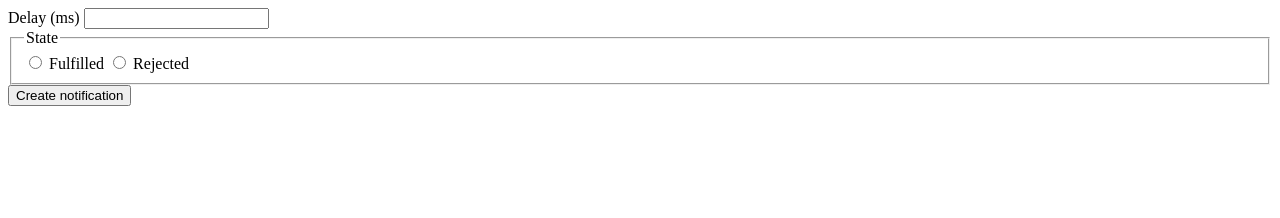
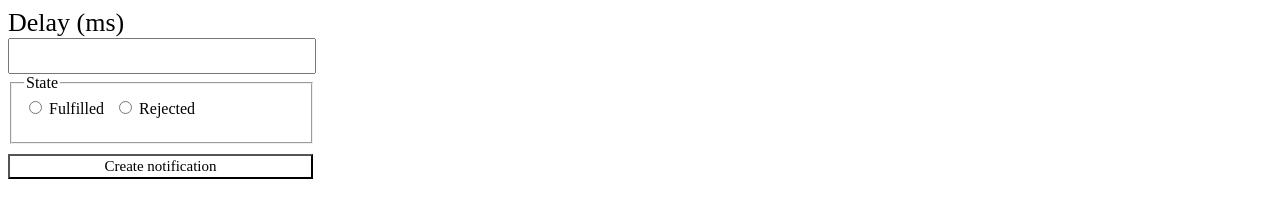
Before and after one commit to Anton777-crypto/goit-js-hw-10, a plain HTML site: page 2-snackbar.html in a window 1280 px wide. Drawn offline with Linux system fonts and the light colour scheme.

Commit message:
Deploying to gh-pages from @ Anton777-crypto/goit-js-hw-10@7b00d3c8cd817c6ed4249a433913968f2dce5171 🚀

```diff
--- a/2-snackbar.html
+++ b/2-snackbar.html
@@ -4,20 +4,22 @@
     <meta charset="UTF-8" />
     <link rel="icon" type="image/svg+xml" href="/goit-js-hw-10/favicon.svg" />
     <meta name="viewport" content="width=device-width, initial-scale=1.0" />
+
     <title>1-timer</title>
     <script type="module" crossorigin src="/goit-js-hw-10/2-snackbar.js"></script>
     <link rel="modulepreload" crossorigin href="/goit-js-hw-10/assets/modulepreload-polyfill-B5Qt9EMX.js">
     <link rel="modulepreload" crossorigin href="/goit-js-hw-10/assets/vendor-BbbuE1sJ.js">
     <link rel="stylesheet" crossorigin href="/goit-js-hw-10/assets/vendor-CZjNVMTf.css">
+    <link rel="stylesheet" crossorigin href="/goit-js-hw-10/assets/2-snackbar-s7dBg4jK.css">
   </head>
   <body class="main">
     <form class="form">
-      <label>
+      <label class="label-delay">
         Delay (ms)
-        <input type="number" name="delay" required />
+        <input class="input_delay" type="number" name="delay" required />
       </label>
 
-      <fieldset>
+      <fieldset class="fieldset">
         <legend>State</legend>
         <label>
           <input type="radio" name="state" value="fulfilled" required />
--- /dev/null
+++ b/assets/2-snackbar-s7dBg4jK.css
@@ -0,0 +1 @@
+.label-delay{flex-direction:column;display:flex;font-size:26px;font-family:Times New Roman,Times,serif}.input_delay{width:300px;height:30px}.form{display:flex;flex-direction:column;align-items:flex-start}.fieldset{display:flex;align-items:center;justify-content:left;gap:10px;width:275px;height:50px;margin-bottom:10px}.btn{width:305px;height:25px;background-color:#8a888800;font-size:15px;font-family:Times New Roman,Times,serif}
```
